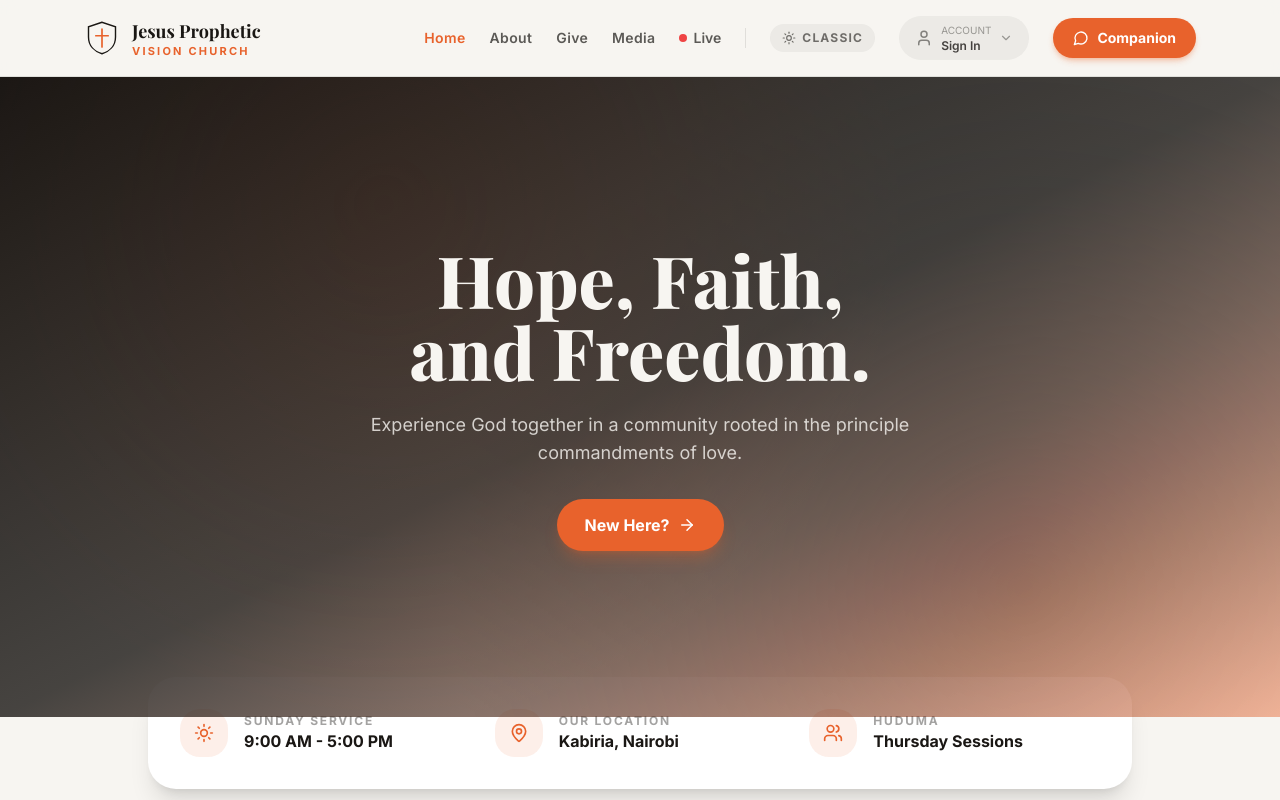
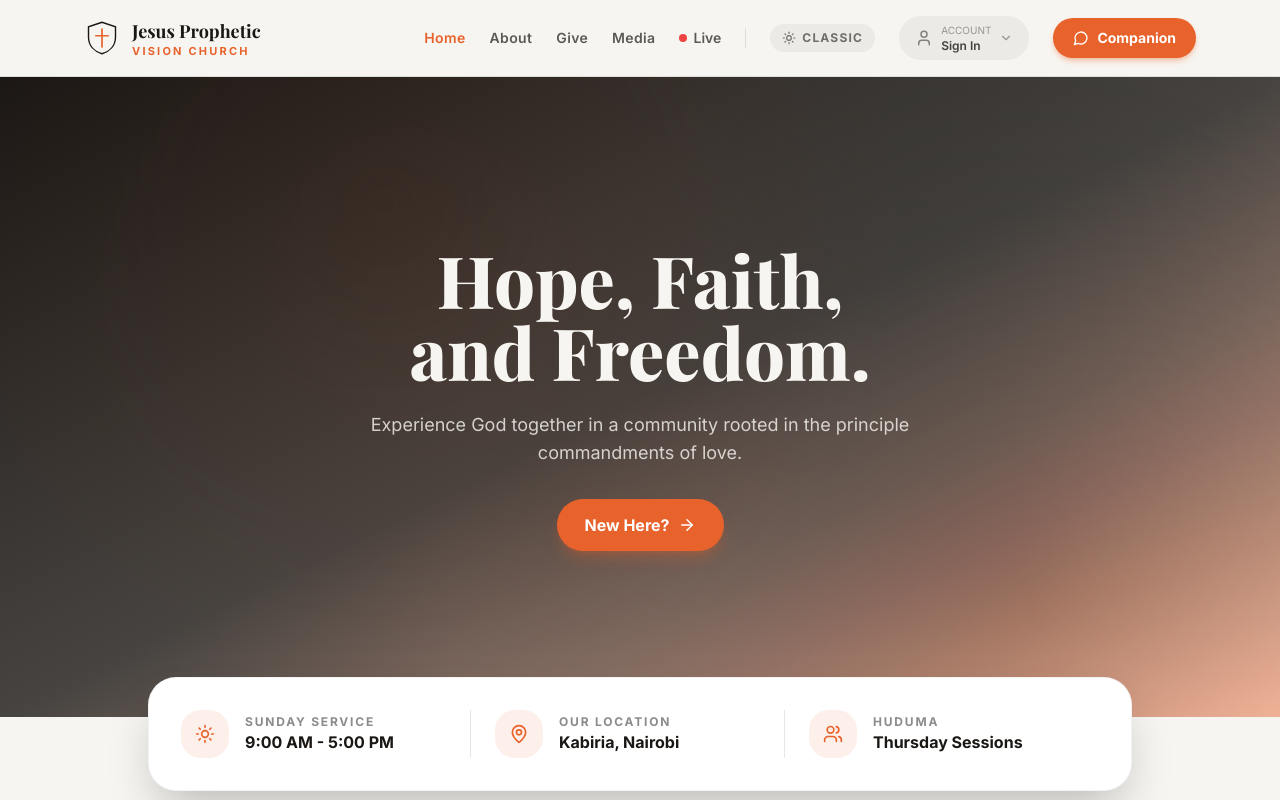
Before and after one commit to benngari/JPVC, a React (Vite) app in the folder frontend/: page / in a window 1280 px wide. Shown: the top 800 px of the page. Built offline with nearby package versions, Linux system fonts and the light colour scheme; a web font is replaced by a local one.

Commit message:
Add media gallery, live stream, and admin panel

```diff
--- a/frontend/src/pages/Home.jsx
+++ b/frontend/src/pages/Home.jsx
@@ -35,8 +35,8 @@ export default function Home() {
       </section>
 
       {/* Quick info bar */}
-      <section className="mx-auto -mt-10 max-w-5xl px-5">
-        <div className="grid gap-6 rounded-3xl bg-white dark:bg-[#1F1A16] p-8 shadow-xl sm:grid-cols-3">
+      <section className="mx-auto -mt-10 max-w-5xl px-5 relative z-10">
+        <div className="grid gap-6 rounded-3xl bg-white dark:bg-[#2A2420] p-8 shadow-2xl border border-ink/5 dark:border-cream/15 sm:grid-cols-3">
           <InfoItem icon={<Sun size={20} />} label="Sunday Service" value="9:00 AM - 5:00 PM" />
           <InfoItem icon={<MapPin size={20} />} label="Our Location" value="Kabiria, Nairobi" />
           <InfoItem icon={<Users size={20} />} label="Huduma" value="Thursday Sessions" />
@@ -164,15 +164,15 @@ export default function Home() {
 
 function InfoItem({ icon, label, value }) {
   return (
-    <div className="flex items-center gap-4">
+    <div className="flex items-center gap-4 sm:border-r sm:border-ink/10 sm:dark:border-cream/15 sm:last:border-0 sm:pr-6 sm:last:pr-0">
       <div className="grid h-12 w-12 shrink-0 place-items-center rounded-2xl bg-accent/10 text-accent">
         {icon}
       </div>
       <div>
-        <p className="text-xs font-bold tracking-[0.15em] text-ink/40 dark:text-cream/40">
+        <p className="text-xs font-bold tracking-[0.15em] text-ink/50 dark:text-cream/50">
           {label.toUpperCase()}
         </p>
-        <p className="font-bold">{value}</p>
+        <p className="font-bold text-ink dark:text-cream">{value}</p>
       </div>
     </div>
   )
```
